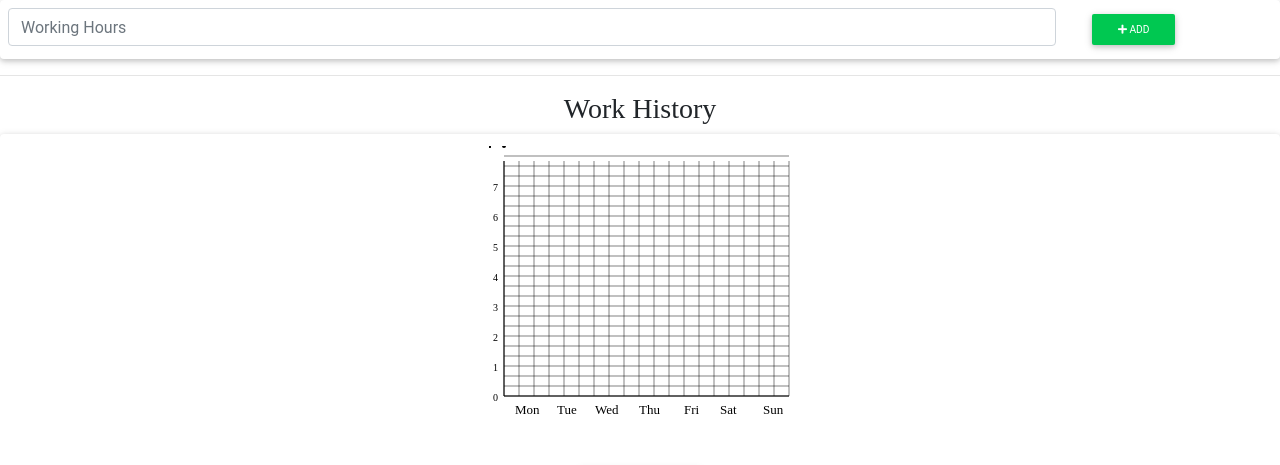
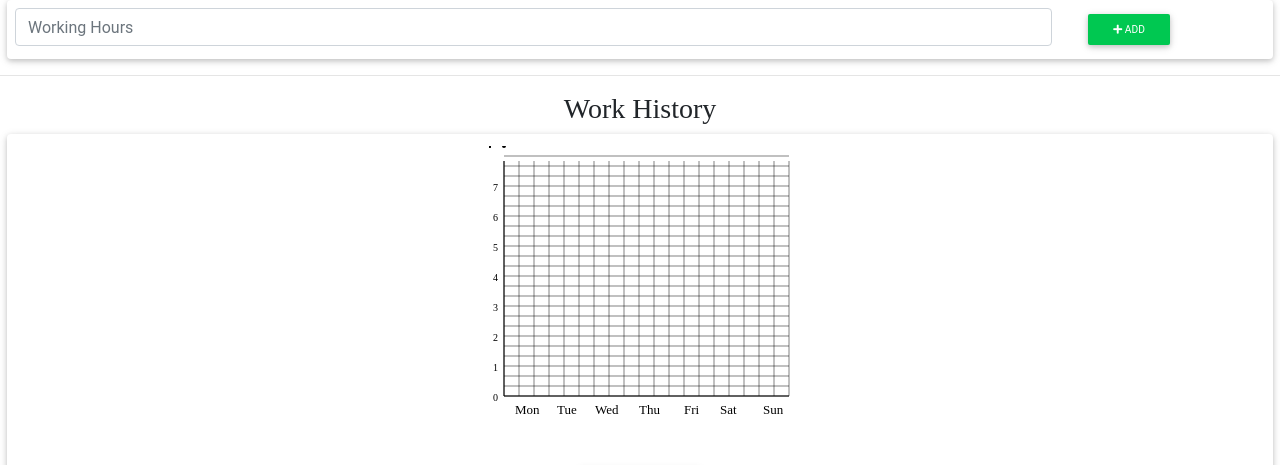
Before and after one commit to MuhammadWasif/workoptimizer, a plain HTML site: page index.html in a window 1280 px wide. Shown: the top 465 px of the page. Drawn offline with nearby package versions, Linux system fonts and the light colour scheme; a web font is replaced by a local one.

Commit message:
Update style.css

```diff
--- a/style.css
+++ b/style.css
@@ -16,6 +16,7 @@ h3, h2{
 }
 .card{
   padding: 8px;
+  margin: 0px 7px;
 }
 text{
   font-family: "Montserrat";
```
